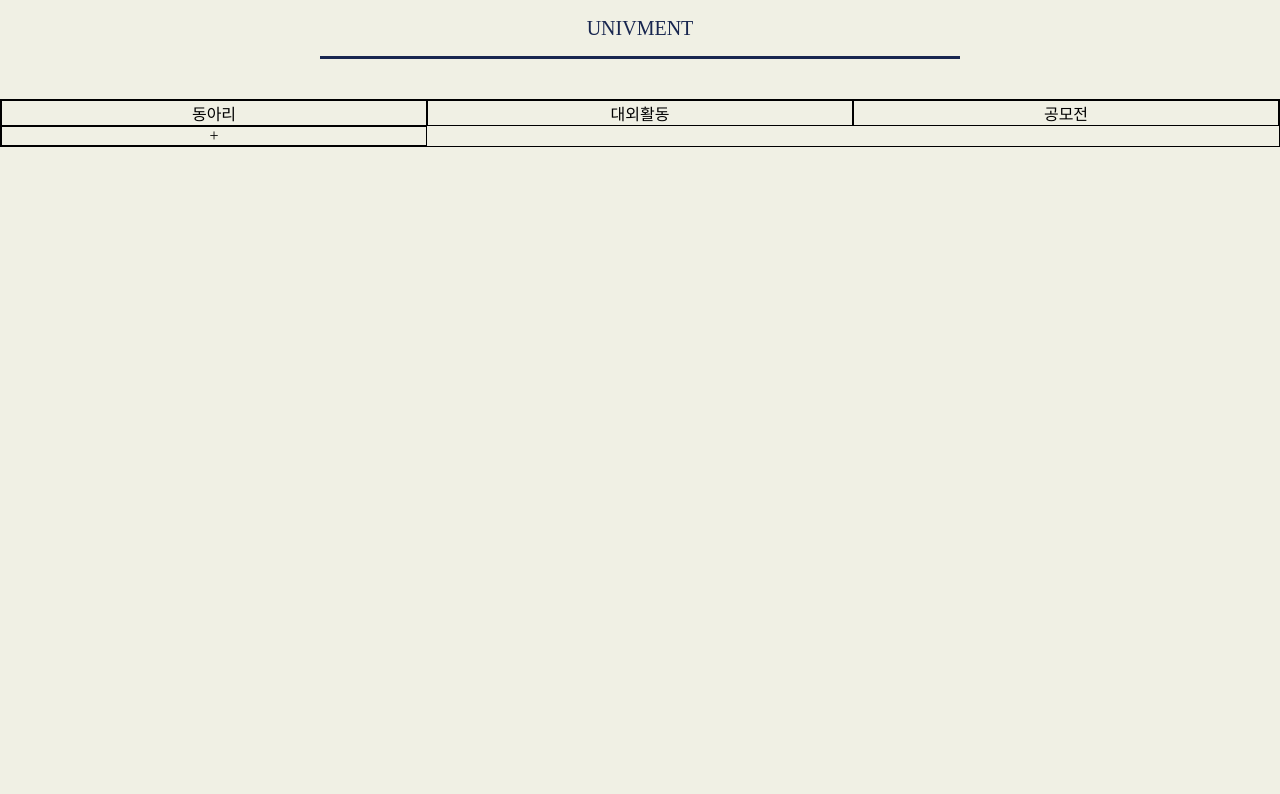
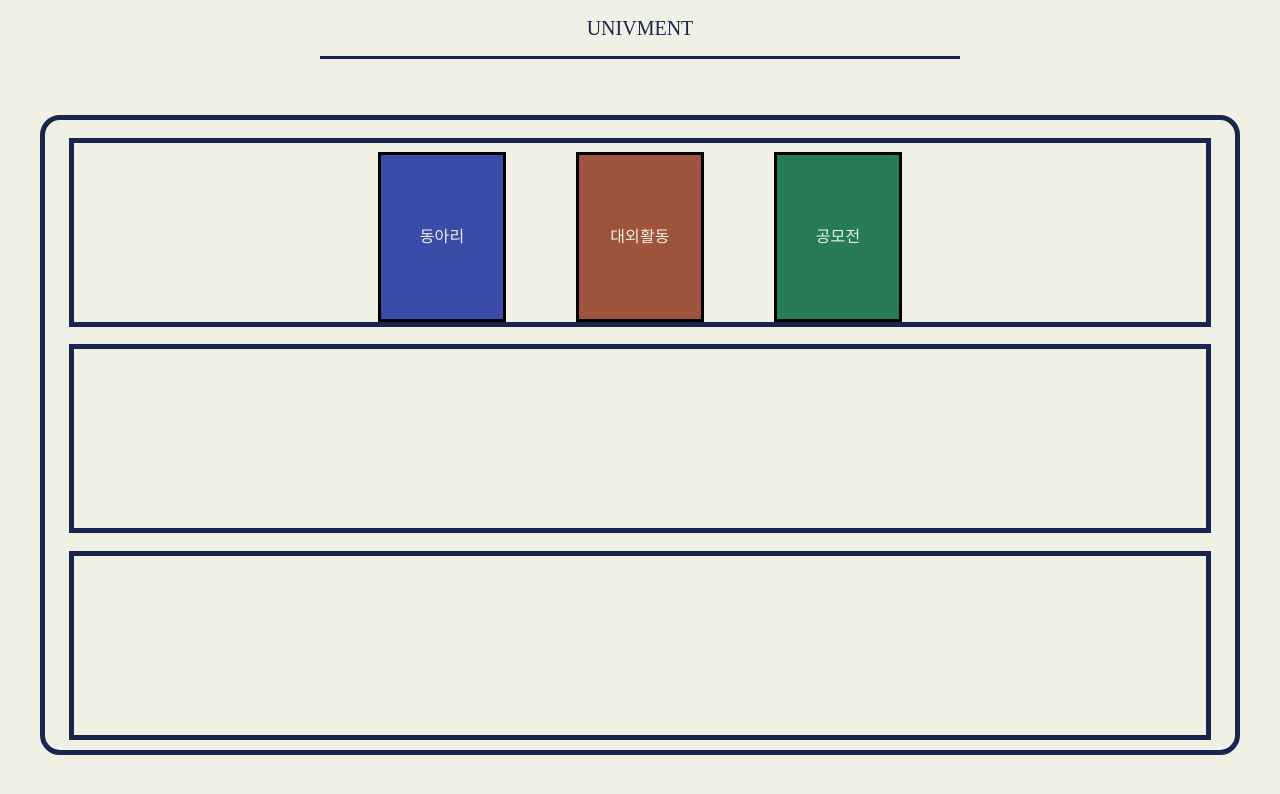
Before and after one commit to LikeLion-at-DGU/Univment_front, a React (Create React App) app: page /home in a window 1280 px wide. Shown: the top 794 px of the page. Built offline with nearby package versions, Linux system fonts and the light colour scheme; a web font is replaced by a local one.

Commit message:
[feat] Home mainpage bookstore concept grid setting with MUI

```diff
--- a/src/pages/Home.js
+++ b/src/pages/Home.js
@@ -8,10 +8,81 @@ import { Button, Grid, Typography, Container } from "@mui/material/";
 // lg, large: 1200px
 // xl, extra-large: 1536px
 const Home = ({ isLoggedIn, setIsLoggedIn }) => {
-  const [category, setCategory] = useState(["동아리", "대외활동", "공모전"]);
+  const [category, setCategory] = useState(["동아리", "대외활동", "공모전", "학생회", "수업"]);
   return (
     <>
       <Header />
+      <Container
+        fixed
+        maxWidth="xl"
+        sx={{ border: "5px solid #18264f", borderRadius: 5, marginTop: 7, height: "80vh" }}
+      >
+        <Grid
+          container
+          sx={{
+            border: "5px solid #18264f",
+            height: "30%",
+            marginTop: 2.2,
+            alignItems: "flex-end",
+            justifyContent: "center",
+            gridGap: 70,
+          }}
+        >
+          <Grid
+            item
+            sx={{
+              border: "3px solid black",
+              width: "10vw",
+              height: "95%",
+              display: "flex",
+              justifyContent: "center",
+              alignItems: "center",
+              backgroundColor: "#3A4CA8",
+              color: "#f0f0e4",
+            }}
+          >
+            <Typography>동아리</Typography>
+          </Grid>
+          <Grid
+            item
+            sx={{
+              border: "3px solid black",
+              width: "10vw",
+              height: "95%",
+              display: "flex",
+              justifyContent: "center",
+              alignItems: "center",
+              backgroundColor: "#9d533c",
+              color: "#f0f0e4",
+            }}
+          >
+            <Typography>대외활동</Typography>
+          </Grid>
+          <Grid
+            item
+            sx={{
+              border: "3px solid black",
+              width: "10vw",
+              height: "95%",
+              display: "flex",
+              justifyContent: "center",
+              alignItems: "center",
+              backgroundColor: "#267d53",
+              color: "#f0f0e4",
+            }}
+          >
+            <Typography>공모전</Typography>
+          </Grid>
+        </Grid>
+        <Grid container sx={{ border: "5px solid #18264f", height: "30%", marginTop: 2.2 }}></Grid>
+        <Grid container sx={{ border: "5px solid #18264f", height: "30%", marginTop: 2.2 }}></Grid>
+      </Container>
+    </>
+  );
+};
+
+export default Home;
+
 <Grid
   container
   direction="row"
@@ -32,9 +103,4 @@ const Home = ({ isLoggedIn, setIsLoggedIn }) => {
   <Grid item xs={12} md={6} lg={4} xl={3} sx={{ border: "1px solid black" }}>
     +
   </Grid>
-      </Grid>
-    </>
-  );
-};
-
-export default Home;
+</Grid>;
--- a/src/pages/SignUp.js
+++ b/src/pages/SignUp.js
@@ -176,7 +176,7 @@ const SignUp = () => {
             minHeight: "70vh",
           }}
         >
-          <Typography component="h1" variant="h5" fontFamily="Jeju Myeongjo" color="#383b3d">
+          <Typography component="h1" variant="h5" fontFamily="Jeju Myeongjo" color="#18264f">
             회원가입을 진행해주세요
           </Typography>
           <Boxs
```
Lines whose indentation alone changed are shown as unchanged.
